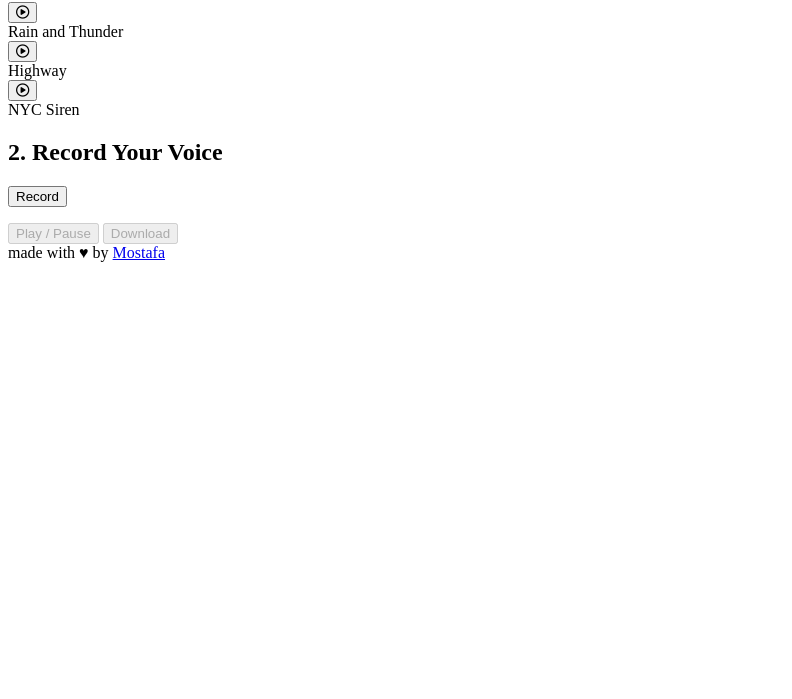
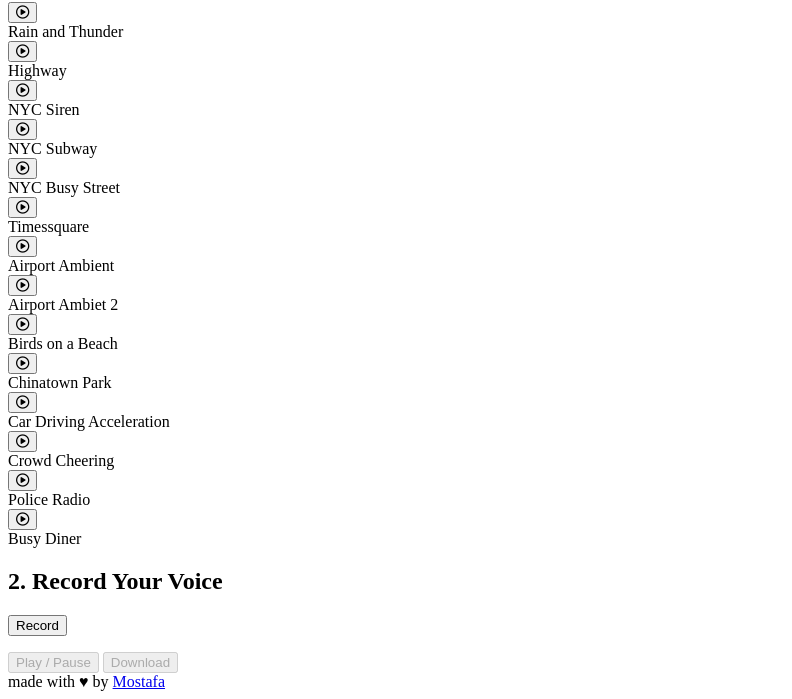
Before and after one commit to ItsMos/audioforgery, a website with bundled scripts: page index.html in a window 1280 px wide. Shown: the part 136-835 px from the top of the page, without its empty margins (0-792 px from the left). Before the commit the page ends 800 px from the top, so only its background shows below. Built offline with nearby package versions, Linux system fonts and the light colour scheme.

Commit message:
+ more sounds

```diff
--- a/copy rights.txt
+++ /dev/null
@@ -1 +0,0 @@
-highway - Sound Effect from <a href="https://pixabay.com/?utm_source=link-attribution&utm_medium=referral&utm_campaign=music&utm_content=14475">Pixabay</a>
--- a/files.json
+++ b/files.json
@@ -1,5 +1,16 @@
 {
   "rain": "flathill_rain_thunder.wav",
   "highway": "highway-14475.mp3",
-  "siren-nyc": "siren-in-nyc.mp3"
+  "siren-nyc": "siren-in-nyc.mp3",
+  "airport": "airport-check-in-soundmary.wav",
+  "airport2": "airport-ambiance.mp3",
+  "beach": "birds-sunrise-portete-beach-16934.mp3",
+  "park": "nyc-chinatown-park-bench-52708.mp3",
+  "car-acc": "car-acceleration-inside-car-7087.mp3",
+  "crowd-cheering": "large-crowd-applause-6250.mp3",
+  "police-scanner": "los-angeles-south-bay-police-and-fire-scanner-14646.mp3",
+  "busy-diner": "nyc-diner-2-ambience-ambiance-by-edlundart-17933.mp3",
+  "nyc-subway": "nyc-subway_57to42-st_rattles-rumbles-pa-doors-fs-vox_fs4824-17547.mp3",
+  "busy-street": "recording-of-busy-new-york-city-street-18289.mp3",
+  "timessquare": "timessquare-18597.mp3"
 }
--- a/index.html
+++ b/index.html
@@ -57,6 +57,105 @@
           </div>
         </div>
 
+        <div class="sound-effect" data-sound="nyc-subway">
+          <div class="inline-flex items-center space-x-2">
+            <button class="preview">
+              <i class="fa-regular fa-circle-play text-xl text-slate-500 hover:text-indigo-600"></i>
+            </button>
+            <div>NYC Subway</div>
+          </div>
+        </div>
+
+        <div class="sound-effect" data-sound="busy-street">
+          <div class="inline-flex items-center space-x-2">
+            <button class="preview">
+              <i class="fa-regular fa-circle-play text-xl text-slate-500 hover:text-indigo-600"></i>
+            </button>
+            <div>NYC Busy Street</div>
+          </div>
+        </div>
+
+        <div class="sound-effect" data-sound="timessquare">
+          <div class="inline-flex items-center space-x-2">
+            <button class="preview">
+              <i class="fa-regular fa-circle-play text-xl text-slate-500 hover:text-indigo-600"></i>
+            </button>
+            <div>Timessquare</div>
+          </div>
+        </div>
+
+        <div class="sound-effect" data-sound="airport">
+          <div class="inline-flex items-center space-x-2">
+            <button class="preview">
+              <i class="fa-regular fa-circle-play text-xl text-slate-500 hover:text-indigo-600"></i>
+            </button>
+            <div>Airport Ambient</div>
+          </div>
+        </div>
+
+        <div class="sound-effect" data-sound="airport2">
+          <div class="inline-flex items-center space-x-2">
+            <button class="preview">
+              <i class="fa-regular fa-circle-play text-xl text-slate-500 hover:text-indigo-600"></i>
+            </button>
+            <div>Airport Ambiet 2</div>
+          </div>
+        </div>
+
+        <div class="sound-effect" data-sound="beach">
+          <div class="inline-flex items-center space-x-2">
+            <button class="preview">
+              <i class="fa-regular fa-circle-play text-xl text-slate-500 hover:text-indigo-600"></i>
+            </button>
+            <div>Birds on a Beach</div>
+          </div>
+        </div>
+
+        <div class="sound-effect" data-sound="park">
+          <div class="inline-flex items-center space-x-2">
+            <button class="preview">
+              <i class="fa-regular fa-circle-play text-xl text-slate-500 hover:text-indigo-600"></i>
+            </button>
+            <div>Chinatown Park</div>
+          </div>
+        </div>
+
+        <div class="sound-effect" data-sound="car-acc">
+          <div class="inline-flex items-center space-x-2">
+            <button class="preview">
+              <i class="fa-regular fa-circle-play text-xl text-slate-500 hover:text-indigo-600"></i>
+            </button>
+            <div>Car Driving Acceleration</div>
+          </div>
+        </div>
+
+        <div class="sound-effect" data-sound="crowd-cheering">
+          <div class="inline-flex items-center space-x-2">
+            <button class="preview">
+              <i class="fa-regular fa-circle-play text-xl text-slate-500 hover:text-indigo-600"></i>
+            </button>
+            <div>Crowd Cheering</div>
+          </div>
+        </div>
+
+        <div class="sound-effect" data-sound="police-scanner">
+          <div class="inline-flex items-center space-x-2">
+            <button class="preview">
+              <i class="fa-regular fa-circle-play text-xl text-slate-500 hover:text-indigo-600"></i>
+            </button>
+            <div>Police Radio</div>
+          </div>
+        </div>
+
+        <div class="sound-effect" data-sound="busy-diner">
+          <div class="inline-flex items-center space-x-2">
+            <button class="preview">
+              <i class="fa-regular fa-circle-play text-xl text-slate-500 hover:text-indigo-600"></i>
+            </button>
+            <div>Busy Diner</div>
+          </div>
+        </div>
+
       </div>
     </div>
 
--- a/script.js
+++ b/script.js
@@ -31,7 +31,7 @@ previewAudio.oncanplay = () => {
   previewAudio.play()
   previewTimeout = setTimeout(() => {
     previewAudio.pause()
-  }, 3000)
+  }, 5000)
 }
 
 document.querySelectorAll('.preview').forEach(btn => {
```
Also changed, not shown: credits.txt (added, +27 -0 lines), 11 other files.
